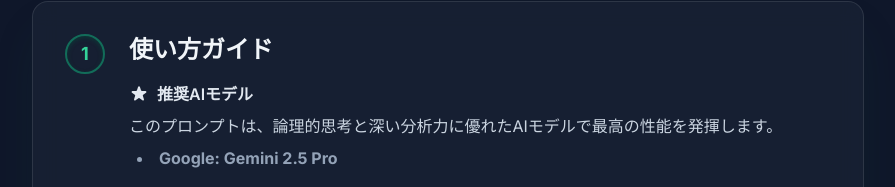
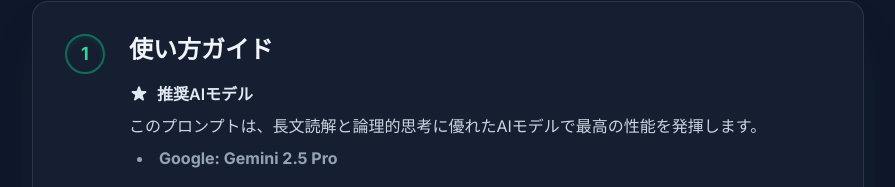
Before and after one commit to Mao925/issue-evaluation, a plain HTML site: page index.html in a window 1280 px wide. Shown: the part 159-346 px from the top of the page, without its empty margins (192-1087 px from the left). Drawn offline with nearby package versions, Linux system fonts and the light colour scheme.

Commit message:
Update index.html

```diff
--- a/index.html
+++ b/index.html
@@ -71,7 +71,7 @@
                                     <svg xmlns="http://www.w3.org/2000/svg" class="h-5 w-5" viewBox="0 0 20 20" fill="currentColor"><path d="M9.049 2.927c.3-.921 1.603-.921 1.902 0l1.07 3.292a1 1 0 00.95.69h3.462c.969 0 1.371 1.24.588 1.81l-2.8 2.034a1 1 0 00-.364 1.118l1.07 3.292c.3.921-.755 1.688-1.54 1.118l-2.8-2.034a1 1 0 00-1.175 0l-2.8 2.034c-.784.57-1.838-.197-1.539-1.118l1.07-3.292a1 1 0 00-.364-1.118L2.98 8.72c-.783-.57-.38-1.81.588-1.81h3.461a1 1 0 00.951-.69l1.07-3.292z" /></svg>
                                     推奨AIモデル
                                 </h3>
-                                <p>このプロンプトは、論理的思考と深い分析力に優れたAIモデルで最高の性能を発揮します。</p>
+                                <p>このプロンプトは、長文読解と論理的思考に優れたAIモデルで最高の性能を発揮します。</p>
                                 <ul class="list-disc list-inside mt-2 pl-2 space-y-1 text-slate-400">
                                     <li><strong>Google: Gemini 2.5 Pro</strong></li>
                                 </ul>
```
